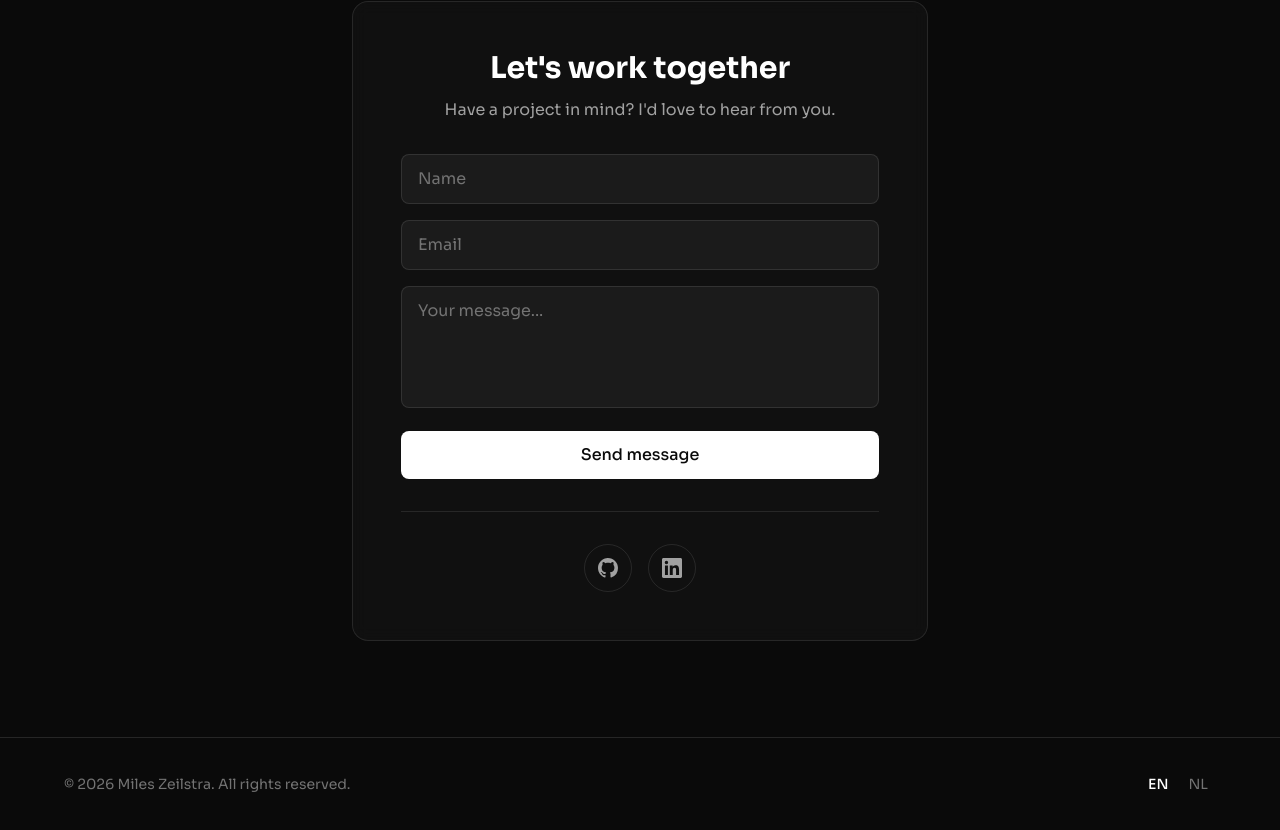
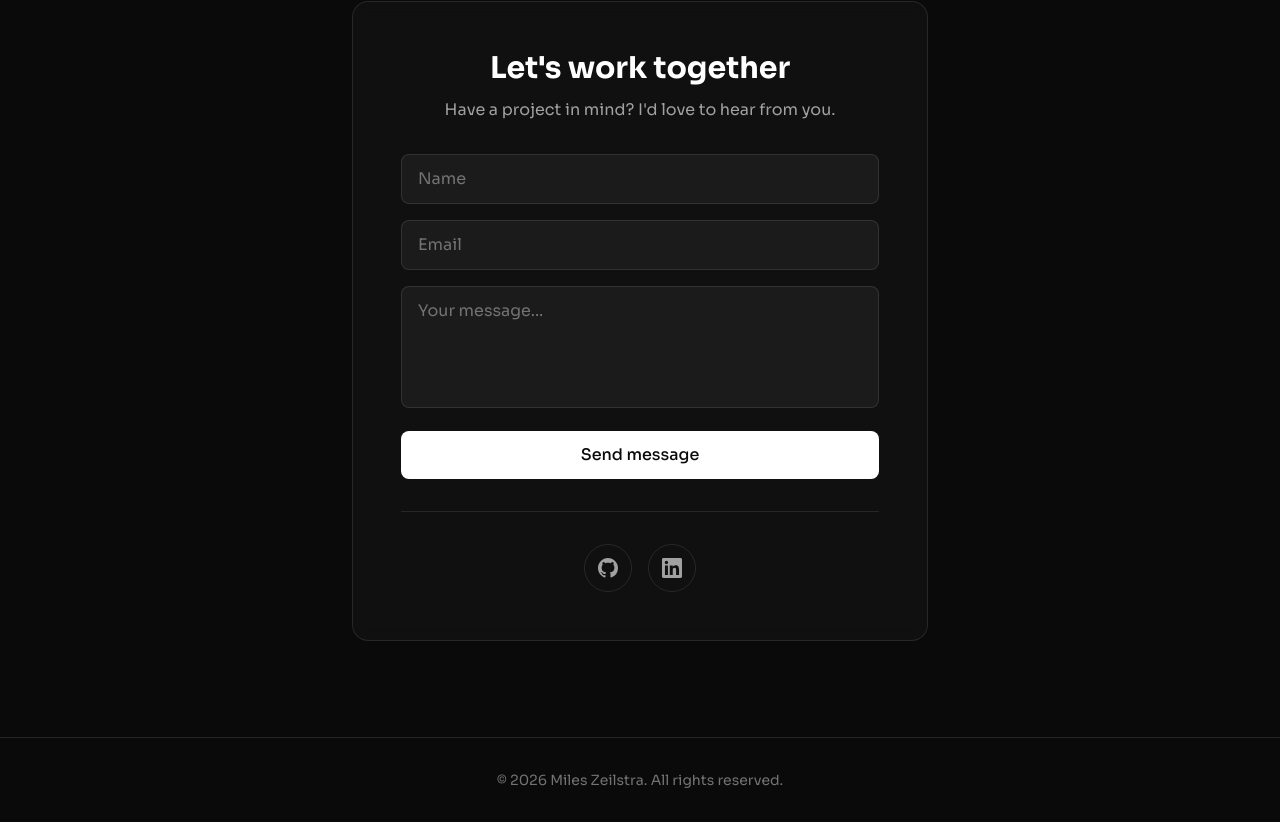
Before and after one commit to AirMile/portfolio, a React (Vite) app: page /en in a window 1280 px wide. Shown: the part 3135-3965 px from the top of the page. Built offline with nearby package versions, Linux system fonts and the light colour scheme.

Commit message:
refactor(footer): remove language switcher and README

```diff
--- a/src/components/layout/Footer.tsx
+++ b/src/components/layout/Footer.tsx
@@ -1,5 +1,4 @@
 import { useTranslation } from 'react-i18next'
-import { LanguageSwitcher } from '@/components/ui/LanguageSwitcher'
 
 export function Footer() {
   const { t } = useTranslation()
@@ -7,11 +6,10 @@ export function Footer() {
 
   return (
     <footer className="border-t border-neutral-800 px-6 py-8">
-      <div className="mx-auto flex max-w-6xl items-center justify-between">
-        <p className="text-sm text-neutral-500">
+      <div className="mx-auto max-w-6xl">
+        <p className="text-center text-sm text-neutral-500">
           {t('footer.copyright', { year: currentYear })}
         </p>
-        <LanguageSwitcher />
       </div>
     </footer>
   )
--- a/src/components/ui/LanguageSwitcher.tsx
+++ /dev/null
@@ -1,43 +0,0 @@
-import { useNavigate, useLocation } from 'react-router-dom'
-import { DEFAULT_LOCALE, SUPPORTED_LOCALES } from '@/lib/constants'
-import type { Locale } from '@/lib/constants'
-
-const LOCALE_LABELS: Record<Locale, string> = {
-  en: 'EN',
-  nl: 'NL',
-}
-
-export function LanguageSwitcher() {
-  const navigate = useNavigate()
-  const location = useLocation()
-  const segment = location.pathname.split('/')[1]
-  const locale = (SUPPORTED_LOCALES as readonly string[]).includes(segment)
-    ? (segment as Locale)
-    : DEFAULT_LOCALE
-
-  function switchLocale(newLocale: Locale) {
-    if (newLocale === locale) return
-    const newPath = location.pathname.replace(`/${locale}`, `/${newLocale}`)
-    navigate(newPath, { replace: true })
-  }
-
-  return (
-    <div className="flex gap-1 text-sm">
-      {SUPPORTED_LOCALES.map((lng) => (
-        <button
-          key={lng}
-          onClick={() => switchLocale(lng)}
-          className={`cursor-pointer rounded px-2 py-1 transition-colors ${
-            lng === locale
-              ? 'font-medium text-white'
-              : 'text-neutral-500 hover:text-neutral-300'
-          }`}
-          aria-label={`Switch to ${lng === 'nl' ? 'Dutch' : 'English'}`}
-          aria-current={lng === locale ? 'true' : undefined}
-        >
-          {LOCALE_LABELS[lng]}
-        </button>
-      ))}
-    </div>
-  )
-}
```
Also changed, not shown: 1 other file (tests, documents, lock files or other folders).
